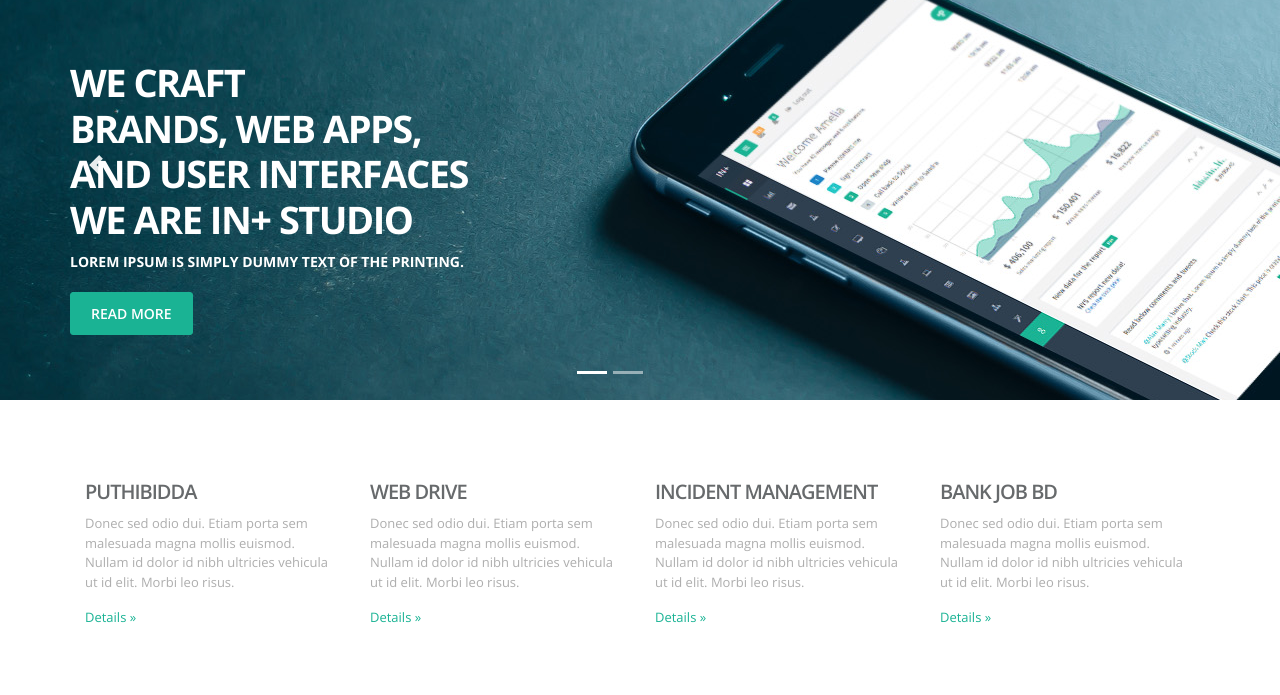
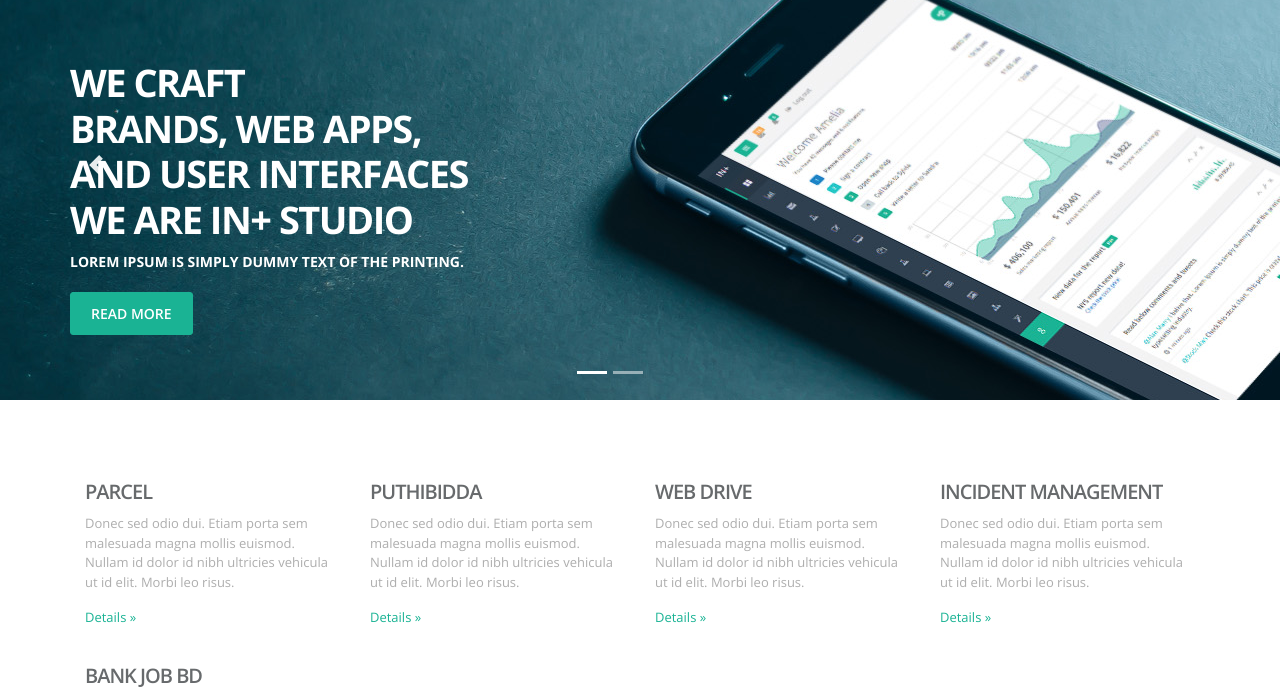
Before and after one commit to forkcoder/landingpage, a plain HTML site: page index.html in a window 1280 px wide. Shown: the part 70-765 px from the top of the page. Drawn offline with nearby package versions, Linux system fonts and the light colour scheme; a script that the page names is missing.

Commit message:
updates for parcel

```diff
--- a/index.html
+++ b/index.html
@@ -102,6 +102,11 @@
 
 <section id="features" class="container services">
     <div class="row">
+        <div class="col-sm-3">
+            <h2>Parcel</h2>
+            <p>Donec sed odio dui. Etiam porta sem malesuada magna mollis euismod. Nullam id dolor id nibh ultricies vehicula ut id elit. Morbi leo risus.</p>
+            <p><a class="navy-link" href="#" role="button">Details &raquo;</a></p>
+        </div>
         <div class="col-sm-3">
             <h2>Puthibidda</h2>
             <p>Donec sed odio dui. Etiam porta sem malesuada magna mollis euismod. Nullam id dolor id nibh ultricies vehicula ut id elit. Morbi leo risus.</p>
```
